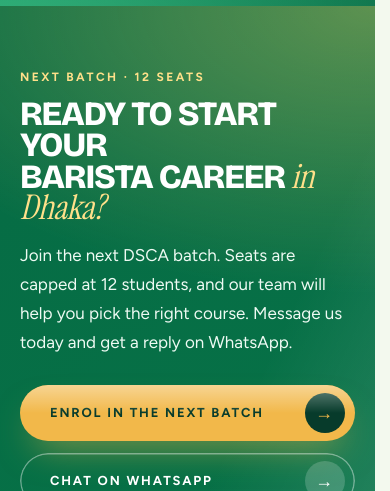
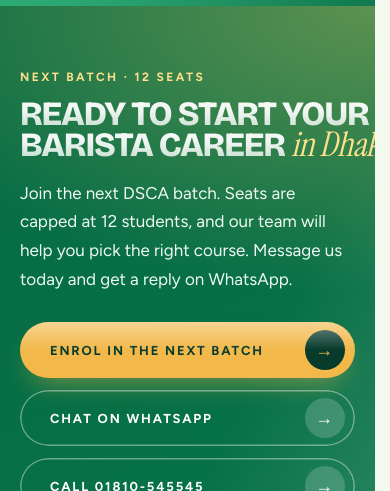
Before and after one commit to Abdullah00001/dsca-website, a Next.js app: page / in a window 390 px wide. Shown: the part 838-1329 px from the top of the page. Built offline with nearby package versions, Linux system fonts and the light colour scheme; no server answers.

Commit message:
feat: improve footer CTA layout and styling for better responsiveness and visual hierarchy

```diff
--- a/src/components/layout/footer/footer-cta.module.css
+++ b/src/components/layout/footer/footer-cta.module.css
@@ -12,10 +12,18 @@
   border-bottom: 1px solid rgba(255, 255, 255, 0.28);
 }
 
-/* Text column grows so the button row wraps under it like the reference. */
 .copy {
-  flex: 1 1 100%;
-  min-width: min(100%, 320px);
+  flex: 1 1 36rem;
+  min-width: min(100%, 280px);
+}
+
+/*
+ * Reference cascade (styles.css L219):
+ *   `.ft .eyebrow { color: #ffe08a !important }`
+ * (inline `color:#fff` in index.html loses to that !important)
+ */
+.eyebrow {
+  color: #ffe08a !important;
 }
 
 .ftt {
@@ -26,13 +34,27 @@
   line-height: 0.92;
   letter-spacing: -0.035em;
   text-transform: uppercase;
+  max-width: 900px;
   color: #fff;
-  max-width: 900px;
 }
 
-/* Forced two-line lockup on large screens (reference) */
+/* Hard two-line lockup — line 2 keeps “in Dhaka?” on the same row. */
 .line {
   display: block;
+  white-space: nowrap;
+}
+
+.fade {
+  background: linear-gradient(
+    180deg,
+    #ffffff 0%,
+    rgba(255, 255, 255, 0.92) 45%,
+    rgba(255, 255, 255, 0.7) 100%
+  );
+  -webkit-background-clip: text;
+  background-clip: text;
+  color: transparent;
+  -webkit-text-fill-color: transparent;
 }
 
 .it {
@@ -42,6 +64,8 @@
   text-transform: none;
   letter-spacing: -0.01em;
   color: #ffe08a !important;
+  -webkit-text-fill-color: #ffe08a;
+  white-space: nowrap;
 }
 
 .ftp {
--- a/src/components/layout/footer/footer-cta.tsx
+++ b/src/components/layout/footer/footer-cta.tsx
@@ -11,22 +11,24 @@ import styles from "@/components/layout/footer/footer-cta.module.css";
 /**
  * Enrolment CTA row at the top of the footer.
  *
- * Large-screen lockup is **two lines** (reference):
+ * Large-screen lockup is **exactly two lines**:
  * “Ready to Start Your / Barista Career in Dhaka?”
  *
  * @returns Reference-matching footer CTA.
  */
 export function FooterCta() {
-  const [line1, line2] = FOOTER_CTA.titleLines;
-
   return (
     <div className={styles.ftcta}>
       <div className={styles.copy}>
-        <Eyebrow onDark>{FOOTER_CTA.eyebrow}</Eyebrow>
+        <Eyebrow onDark className={styles.eyebrow}>
+          {FOOTER_CTA.eyebrow}
+        </Eyebrow>
         <h2 className={styles.ftt}>
-          <span className={styles.line}>{line1}</span>
           <span className={styles.line}>
-            {line2}{" "}
+            <span className={styles.fade}>{FOOTER_CTA.titleLine1}</span>
+          </span>
+          <span className={styles.line}>
+            <span className={styles.fade}>{FOOTER_CTA.titleLine2}</span>{" "}
             <span className={styles.it}>{FOOTER_CTA.titleItalic}</span>
           </span>
         </h2>
--- a/src/components/layout/footer/footer.tsx
+++ b/src/components/layout/footer/footer.tsx
@@ -18,7 +18,7 @@ import styles from "@/components/layout/footer/footer.module.css";
  */
 export function Footer() {
   return (
-    <footer className={`${styles.ft} ${layout.g}`}>
+    <footer id="dsca-footer" className={`${styles.ft} ${layout.g}`}>
       <div className={styles.in}>
         <FooterCta />
         <FooterGrid />
--- a/src/components/layout/header/header.module.css
+++ b/src/components/layout/header/header.module.css
@@ -22,6 +22,17 @@
   );
   box-sizing: border-box;
   pointer-events: none;
+  transform: translate3d(0, 0, 0);
+  opacity: 1;
+  transition:
+    transform 0.45s cubic-bezier(0.2, 0.7, 0.2, 1),
+    opacity 0.35s ease;
+}
+
+.hidden {
+  transform: translate3d(0, calc(-100% - 24px), 0);
+  opacity: 0;
+  pointer-events: none;
 }
 
 .bar {
@@ -33,3 +44,13 @@
   align-items: center;
   pointer-events: auto;
 }
+
+.hidden .bar {
+  pointer-events: none;
+}
+
+@media (prefers-reduced-motion: reduce) {
+  .header {
+    transition: none;
+  }
+}
--- a/src/components/layout/header/header.tsx
+++ b/src/components/layout/header/header.tsx
@@ -5,6 +5,7 @@
 
 "use client";
 
+import { useEffect, useState } from "react";
 import { LogoBox } from "@/components/layout/logo-box";
 import { NavPill } from "@/components/layout/nav-pill";
 import styles from "@/components/layout/header/header.module.css";
@@ -24,15 +25,86 @@ export interface HeaderProps {
 /**
  * Fixed top chrome matching the DSCA reference navigation bar.
  *
- * Uses `.g` gutters + a centered 1360px bar so the logo and pill
- * share the same content column as page `.in` sections.
+ * Hides when the footer enters the viewport (scroll down), and slides
+ * back in on scroll up.
  *
  * @param props - Shared menu state and handlers from {@link SiteShell}.
  * @returns Landmark navigation header.
  */
 export function Header({ menuOpen, onMenuToggle, onNavigate }: HeaderProps) {
+  const [hidden, setHidden] = useState(false);
+
+  useEffect(() => {
+    /**
+     * Keep the header visible while the mobile menu is open.
+     */
+    if (menuOpen) {
+      setHidden(false);
+      return;
+    }
+
+    let lastY = window.scrollY;
+    let ticking = false;
+
+    /**
+     * True when any part of the footer is in (or about to enter) the viewport.
+     */
+    function footerInView(): boolean {
+      const footer = document.getElementById("dsca-footer");
+      if (!footer) {
+        return false;
+      }
+      const top = footer.getBoundingClientRect().top;
+      return top < window.innerHeight - 8;
+    }
+
+    /**
+     * Hide on scroll-down into the footer; show again on scroll-up.
+     */
+    function update(): void {
+      ticking = false;
+      const y = window.scrollY;
+      const goingUp = y < lastY - 2;
+      const goingDown = y > lastY + 2;
+      lastY = y;
+
+      if (goingUp || y < 24) {
+        setHidden(false);
+        return;
+      }
+
+      if (goingDown && footerInView()) {
+        setHidden(true);
+      }
+    }
+
+    /**
+     * Coalesces scroll events to one rAF tick.
+     */
+    function onScroll(): void {
+      if (ticking) {
+        return;
+      }
+      ticking = true;
+      requestAnimationFrame(update);
+    }
+
+    window.addEventListener("scroll", onScroll, { passive: true });
+    update();
+
+    return () => {
+      window.removeEventListener("scroll", onScroll);
+    };
+  }, [menuOpen]);
+
   return (
-    <nav className={styles.header} aria-label="Primary">
+    <nav
+      className={[styles.header, hidden ? styles.hidden : null]
+        .filter(Boolean)
+        .join(" ")}
+      aria-label="Primary"
+      aria-hidden={hidden || undefined}
+    >
       <div className={styles.bar}>
         <LogoBox onNavigate={onNavigate} />
         <NavPill
--- a/src/components/ui/button/button.module.css
+++ b/src/components/ui/button/button.module.css
@@ -34,7 +34,8 @@
       transparent calc(var(--r) + 0.5px)
     ),
     var(--c);
-  box-shadow: 0 18px 36px -14px rgba(242, 184, 74, 0.6);
+  /* Reference `.btn` glow — tight gold halo, not a heavy blur. */
+  box-shadow: 0 14px 28px -12px rgba(242, 184, 74, 0.55);
   transition:
     --r 0.3s cubic-bezier(0.3, 0.7, 0.2, 1),
     color 0.12s 0.15s,
--- a/src/libs/site.ts
+++ b/src/libs/site.ts
@@ -107,8 +107,9 @@ export const FOOTER_LEGAL_LINKS: readonly NavItem[] = [
  */
 export const FOOTER_CTA = {
   eyebrow: "Next batch · 12 seats",
-  /** Large-screen lockup — two display lines matching the reference. */
-  titleLines: ["Ready to Start Your", "Barista Career"] as const,
+  /** Forced two-line lockup — never wrap to a third line. */
+  titleLine1: "Ready to Start Your",
+  titleLine2: "Barista Career",
   titleItalic: "in Dhaka?",
   body: "Join the next DSCA batch. Seats are capped at 12 students, and our team will help you pick the right course. Message us today and get a reply on WhatsApp.",
   primary: { label: "Enrol in the Next Batch", href: "/contact" },
```
